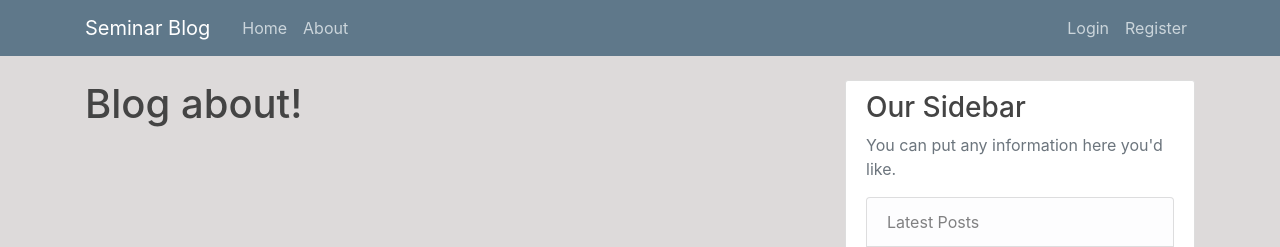
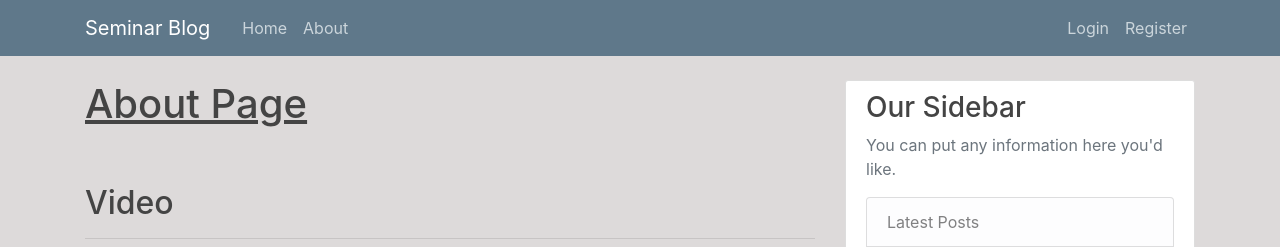
Before and after one commit to FeaR6077/Seminar_Rieder, a Django app: page /about/ in a window 1280 px wide. Shown: the top 247 px of the page. Run offline with Django 3.2, Linux system fonts and the light colour scheme; some libraries are stand-ins or nearby versions.

Commit message:
Update about.html
wie in der Präsentation

```diff
--- a/blog/templates/blog/about.html
+++ b/blog/templates/blog/about.html
@@ -1,4 +1,10 @@
-{%extends "blog/base.html"%}
-{%block content%}
-    <h1>Blog about!</h1>
-{%endblock content%}
+{% extends "blog/base.html" %}
+{% block content %}
+    <h1><u>About Page</u></h1>
+    <br>
+    <br>
+    <h2>Video</h2>
+    <hr>
+    <iframe width="560" height="315" src="https://www.youtube.com/embed/F5mRW0jo-U4" frameborder="0" allow="accelerometer; autoplay; clipboard-write; encrypted-media; gyroscope; picture-in-picture" allowfullscreen></iframe>
+
+{% endblock content %}
```
